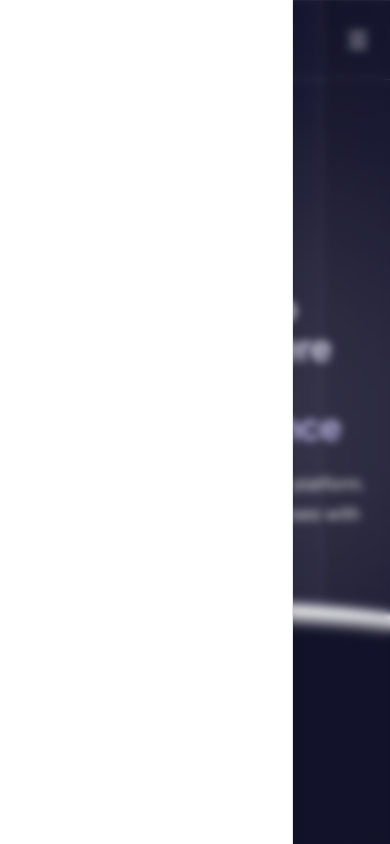
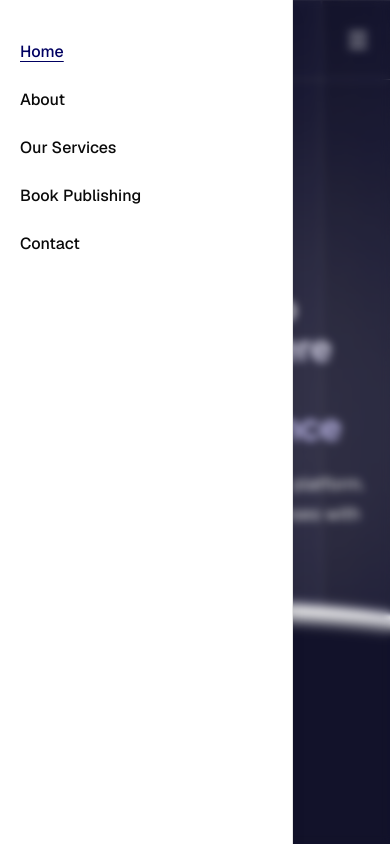
Before and after one commit to AyodEji-09/ayo-llc, a Next.js app: page / in a window 390 px wide. Both pictures are taken after a click on the button "Toggle menu". Shown: the top 844 px of the page. Built offline with nearby package versions, Linux system fonts and the light colour scheme.

Commit message:
feat: add sidebar links

```diff
--- a/components/navbar.tsx
+++ b/components/navbar.tsx
@@ -24,6 +24,8 @@ import { usePathname } from "next/navigation";
 export const Navbar = ({ home }: { home?: boolean }) => {
   const [open, setOpen] = useState(false);
   const pathname = usePathname();
+
+  const onClose = () => setOpen(false);
 
   return (
     <header
@@ -73,7 +75,6 @@ export const Navbar = ({ home }: { home?: boolean }) => {
               <span className="sr-only">Toggle menu</span>
             </Button>
           </SheetTrigger>
-
           <SheetContent
             side="left"
             showCloseButton={false}
@@ -82,7 +83,22 @@ export const Navbar = ({ home }: { home?: boolean }) => {
             <SheetTitle className="sr-only" />
             <SheetDescription className="sr-only" />
             <nav className="flex flex-col space-y-4">
-              {/* <MenuItemComponent menuItems={menuItems} onClose={onClose} /> */}
+              <div className="flex flex-col items-start gap-6 text-base font-medium">
+                {NAVIGATION_LINKS.map((item, idx) => (
+                  <Link
+                    href={item.url}
+                    key={idx}
+                    className={`${
+                      pathname === item.url
+                        ? "text-secondary underline underline-offset-4"
+                        : "hover:text-primary"
+                    }`}
+                    onClick={onClose}
+                  >
+                    {item.name}
+                  </Link>
+                ))}
+              </div>
             </nav>
           </SheetContent>
         </Sheet>
```
